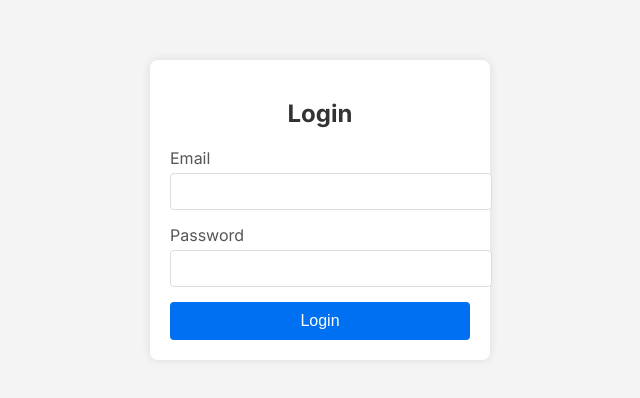
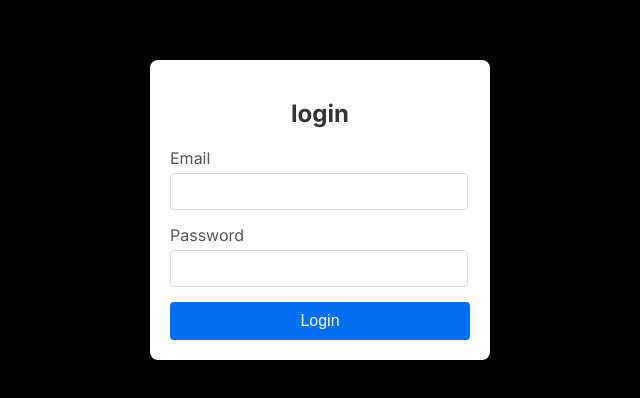
Before and after one commit to nol166/mflix_nextjs, a Next.js app: page / in a window 1280 px wide. Shown: the part 190-588 px from the top of the page, without its empty margins (320-960 px from the left). Built offline with nearby package versions, Linux system fonts and the light colour scheme.

Commit message:
Update movie view

```diff
--- a/src/app/api/movie/[id]/route.ts
+++ b/src/app/api/movie/[id]/route.ts
@@ -6,10 +6,9 @@ import Movie from '../../../../models/Movie';
 export async function GET(req: Request, { params }: { params: { id: string } }) {
     await dbConnect();
 
-    console.log('Database connection status:', dbConnect);
-
     const { id } = params;
     const movie = await Movie.findById(id);
+    console.log(movie)
 
     if (!movie) {
         return NextResponse.json({ message: 'Movie not found' }, { status: 404 });
--- a/src/app/globals.css
+++ b/src/app/globals.css
@@ -10,6 +10,7 @@ body {
   justify-content: center;
   align-items: center;
   height: 100vh;
+  background-color: black;
 }
 
 .login-box {
@@ -18,6 +19,14 @@ body {
   border-radius: 8px;
   box-shadow: 0 0 10px rgba(0, 0, 0, 0.1);
   width: 300px;
+}
+
+#email {
+  width: 92%
+}
+
+#password {
+  width: 92%
 }
 
 h2 {
--- a/src/app/page.tsx
+++ b/src/app/page.tsx
@@ -13,14 +13,13 @@ const LoginPage = () => {
   const handleLogin = async (e: React.FormEvent) => {
     e.preventDefault();
     // Perform login logic here
-    alert("Login successful");
     router.push("/movies");
   };
 
   return (
     <div className="login-container">
       <div className="login-box">
-        <h2>Login</h2>
+        <h2>login</h2>
         <form onSubmit={handleLogin}>
           <div className="input-group">
             <label htmlFor="email">Email</label>
```
Also changed, not shown: src/app/movies/[id]/page.tsx (+15 -10 lines).
